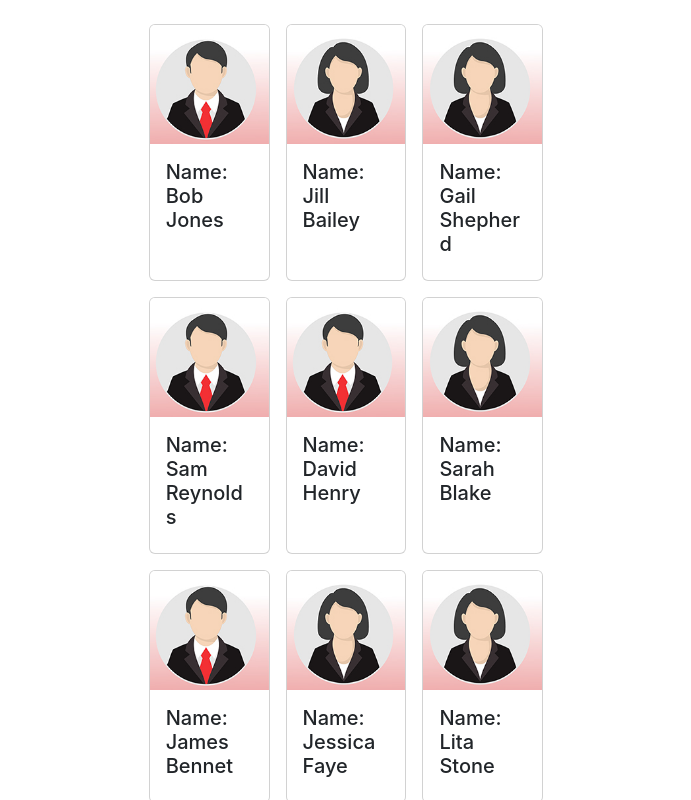
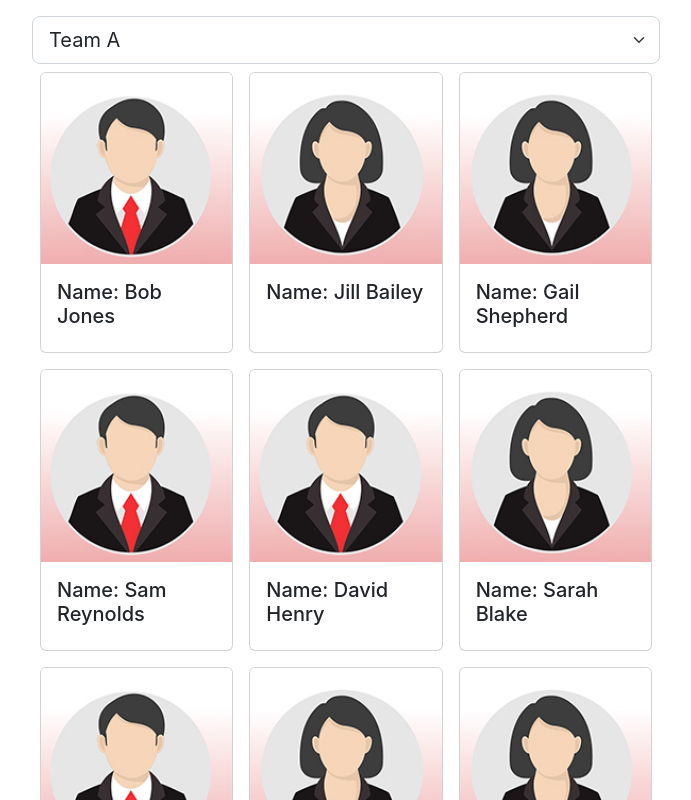
Before and after one commit to Samonto-Karmaker/Team-Management, a React (Create React App) app: page / in a window 1280 px wide. Shown: the top 800 px of the page, without its empty margins (294-985 px from the left). Built offline with nearby package versions, Linux system fonts and the light colour scheme; the HTML template or start-up script is replaced by a standard one.

Commit message:
Added team dropdown

```diff
--- a/src/Components/Employee.js
+++ b/src/Components/Employee.js
@@ -7,12 +7,25 @@
 
 const Employee = () => {
 
+    const [selectedTeam, setTeam] = useState("TeamA")
     const [employees, setEmployees] = useState(employee_data)
+
+    const handleSelectedTeamChange = event => {
+        setTeam(event.target.value)
+    }
 
     return(
         <div className="Container">
             <div className="row justify-content-center mt-3 md-3">
-                <div className="col-4">
+                <div className="col-6">
+                    <div>
+                        <select className="form-select form-select-lg" value={selectedTeam} onChange={handleSelectedTeamChange}>
+                            <option value="TeamA">Team A</option>
+                            <option value="TeamB">Team B</option>
+                            <option value="TeamC">Team C</option>
+                            <option value="TeamD">Team D</option>
+                        </select>
+                    </div>
                     <div className="collection">
                         {
                             employees.map((employee) => (
```
